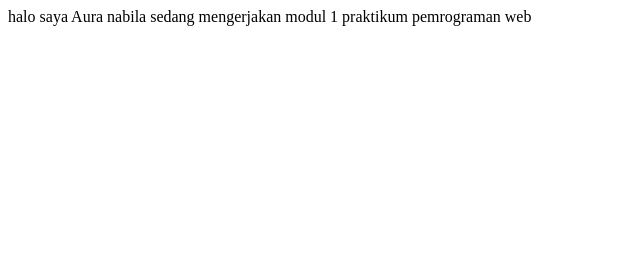
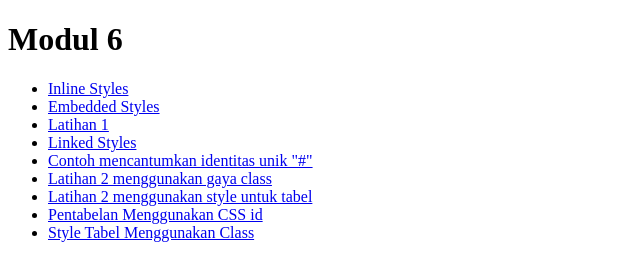
Before and after one commit to kymo14/aura-nabila-prak, a plain HTML site: page index.html in a window 1280 px wide. Shown: the whole page, without its empty margins (0-640 px from the left). Drawn offline with Linux system fonts and the light colour scheme.

Commit message:
Update index.html
ya

```diff
--- a/index.html
+++ b/index.html
@@ -1 +1,25 @@
-halo saya Aura nabila sedang mengerjakan modul 1 praktikum pemrograman web
+<!DOCTYPE html>
+<html>
+<head>
+  <title>Modul 6 - Aura Nabila</title>
+</head>
+<body>
+  <header>
+    <h1>Modul 6</h1>
+  </header>
+
+  <nav>
+    <ul>
+      <li><a href="inline_styles.html">Inline Styles</a></li>
+      <li><a href="embedded_styles.html">Embedded Styles</a></li>
+      <li><a href="latihan1.html">Latihan 1</a></li>
+      <li><a href="linked_styles.html">Linked Styles</a></li>
+      <li><a href="contoh_#.html">Contoh mencantumkan identitas unik "#"</a></li>
+      <li><a href="latihan2_a.html">Latihan 2 menggunakan gaya class</a></li>
+      <li><a href="latihan2_b.html">Latihan 2 menggunakan style untuk tabel</a></li>
+      <li><a href="tabel_id.html">Pentabelan Menggunakan CSS id</a></li>
+      <li><a href="tabel_class.html">Style Tabel Menggunakan Class</a></li>
+    </ul>
+  </nav>
+</body>
+</html>
```
